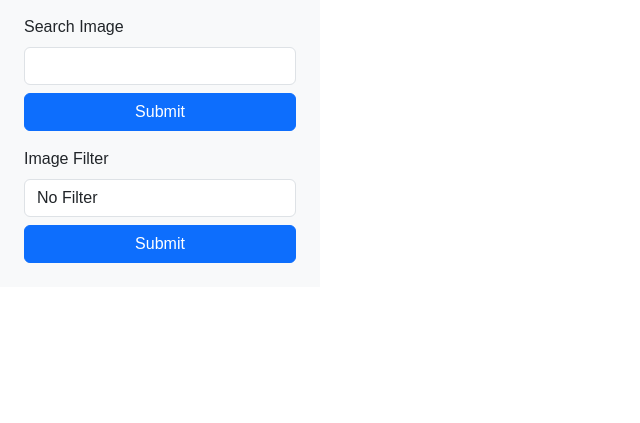
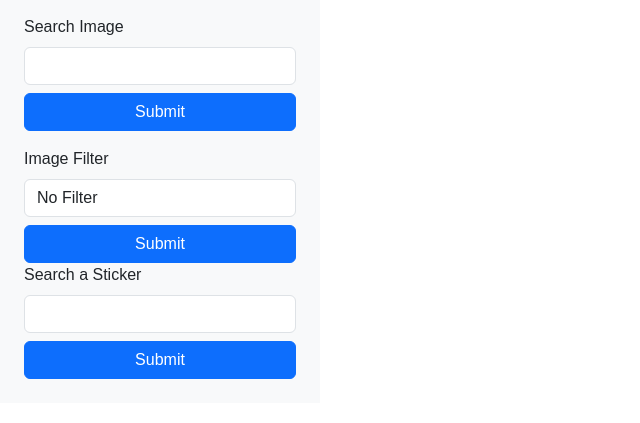
Before and after one commit to ahenden13/final_proj_205, a Flask app: page / in a window 1280 px wide. Shown: the part 907-1330 px from the top of the page, without its empty margins (0-640 px from the left). Before the commit the page ends 1170 px from the top, so only its background shows below. Run offline with Flask 3, Linux system fonts and the light colour scheme; some libraries are stand-ins or nearby versions; some web fonts are replaced.

Commit message:
adding stickers

```diff
--- a/app.py
+++ b/app.py
@@ -14,6 +14,7 @@ from pprint import pprint
 from io import BytesIO
 import random
 from filters import negative_filter, grayscale_filter, sepia_filter
+from sticker_api import get_sticker #sticker update
 
 app = Flask(__name__)
 app.config['SECRET_KEY'] = 'ott3r'
@@ -63,6 +64,10 @@ class ImageFilterForm(FlaskForm):
         ('sepia_filter', 'Sepia')
     ])
 
+#sticker update
+class StickerForm(FlaskForm):
+    sticker = StringField("Search a Sticker", validators=[DataRequired()])
+
 current_settings = {
     'header_text': 'Header Text',
     'footer_text': 'Footer Text',
@@ -72,7 +77,9 @@ current_settings = {
     'header_color': '#000000',
     'footer_color': '#000000',
     'user_image_filename': None,
-    'image_filter': None
+    'image_filter': None,
+    #sticker update
+    'sticker':[]
 }
 
 @app.route('/', methods=['GET', 'POST'])
@@ -85,6 +92,8 @@ def index():
     headercolor_form = HeaderColorForm()
     footercolor_form = FooterColorForm()
     image_filter_form = ImageFilterForm()
+    #sticker update
+    sticker_form = StickerForm()
 
     if request.method == 'POST':
         if header_form.header_text.data:
@@ -145,6 +154,14 @@ def index():
                 current_settings['image_filter'] = None
 
             img.save('static/uploads/new.jpg')
+    #sticker update
+        if sticker_form.sticker.data:
+            try:
+                sticker_word = sticker_form.sticker.data
+                stickers = get_sticker(sticker_word)
+                current_settings['stickers'] = stickers
+            except:
+                print("Try Again...")
 
 
     return render_template('index.html',
@@ -156,6 +173,8 @@ def index():
                            headercolor_form=headercolor_form,
                            footercolor_form=footercolor_form,
                            image_filter_form=image_filter_form,
+                           #sticker update
+                           sticker_form=sticker_form,
                            settings=current_settings)
 
 if __name__ == '__main__':
--- /dev/null
+++ b/sticker_api.py
@@ -0,0 +1,22 @@
+import requests
+sticker_key = "pM64EjTBP7QogQJO0G9XLQwSr6RkAJHj"
+
+def get_sticker(query):
+    url = f"https://api.giphy.com/v1/stickers/search"
+    params = {
+        "api_key": sticker_key,
+        "q": query,
+        "limit": 10,
+        "rating":"g",
+        "lang":"en"
+    }
+
+    response = requests.get(url, params=params)
+    data = response.json()
+    results = []
+
+    for item in data.get("data", []):
+        gif_url = item["images"]["downsized"]["url"]
+        results.append(gif_url)
+
+    return results
--- a/templates/index.html
+++ b/templates/index.html
@@ -186,7 +186,21 @@
                     {{ image_filter_form.image_filter(class="form-control mb-2") }}
                     <input type="submit" value="Submit" class="btn btn-primary w-100">
                 </form>
+
+                <!--sticker update-->
+                <form method="POST" action="/">
+                    {{ sticker_form.csrf_token }}
+                    {{ sticker_form.sticker.label(class="form-label") }}
+                    {{ sticker_form.sticker(size=32, class="form-control mb-2") }}
+                    <input type="submit" value="Submit" class="btn btn-primary w-100">
+                </form>
     </div>
+    <div id="sticker-bar" style="overflow-x: auto; white-space: nowrap; margin-top: 20px;">
+        {% for sticker in settings.stickers %}
+            <img src="{{ sticker }}" alt="Sticker" class="sticker" style="width: 100px; height: 100px; margin-right: 10px; cursor: pointer;" onclick="addStickerToCard(this.src)">
+        {% endfor %}
+    </div>
+
 </body>
 
 <script>
```
